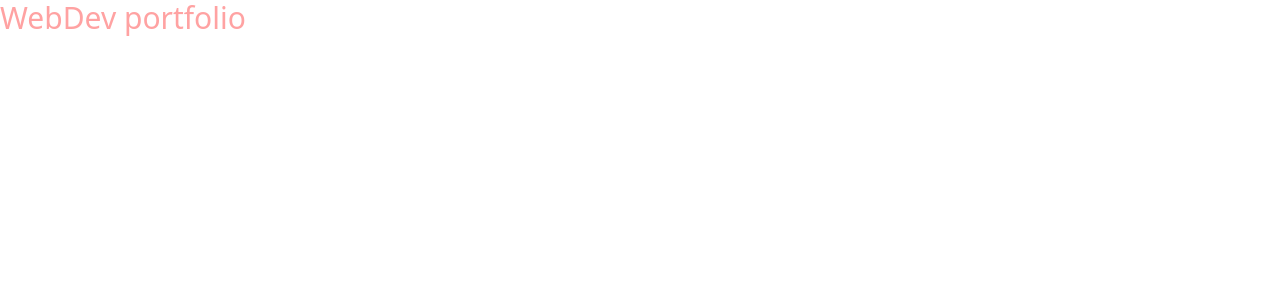
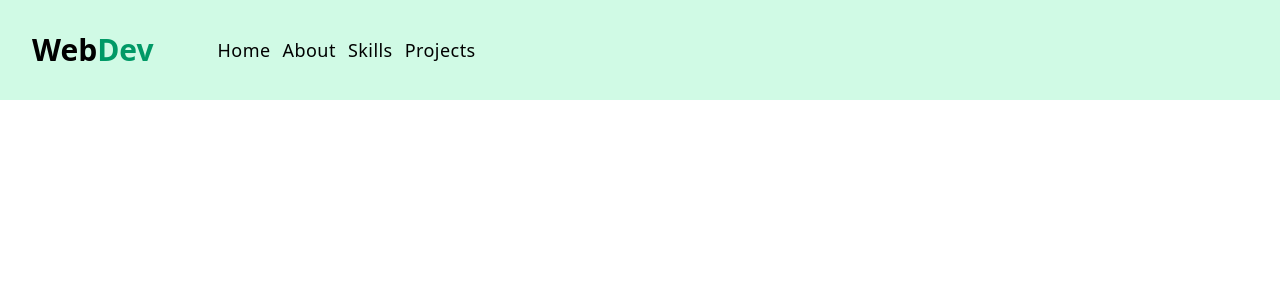
Before and after one commit to vsbron/course-all-in-one-2025, a React app in the folder 10-tailwind-portfolio/: page / in a window 1280 px wide. Shown: the top 300 px of the page. Built offline with nearby package versions, Linux system fonts and the light colour scheme; the HTML template or start-up script is replaced by a standard one.

Commit message:
10-tailwind-portfolio - Set up the Navbar component with Basic CSS

```diff
--- a/10-tailwind-portfolio/src/App.jsx
+++ b/10-tailwind-portfolio/src/App.jsx
@@ -1,6 +1,12 @@
+import Navbar from "./components/Navbar";
+
 function App() {
   // Returned JSX
-  return <h1 className="text-red-300 text-3xl">WebDev portfolio</h1>;
+  return (
+    <>
+      <Navbar />
+    </>
+  );
 }
 
 export default App;
--- /dev/null
+++ b/10-tailwind-portfolio/src/components/Navbar.jsx
@@ -0,0 +1,27 @@
+import { links } from "../data";
+
+function Navbar() {
+  // Returned JSX
+  return (
+    <div className="bg-emerald-100">
+      <div className="mx-auto max-w-7xl px-8 py-4 flex flex-col sm:flex-row sm:gap-x-16 sm:items-center sm:py-8">
+        <h2 className="text-3xl font-bold">
+          Web<span className="text-emerald-600">Dev</span>
+        </h2>
+        <div className="flex gap-x-3">
+          {links.map(({ id, href, text }) => (
+            <a
+              key={id}
+              href={href}
+              className="capitalize text-lg tracking-wide hover:text-emerald-600 duration-300"
+            >
+              {text}
+            </a>
+          ))}
+        </div>
+      </div>
+    </div>
+  );
+}
+
+export default Navbar;
```
